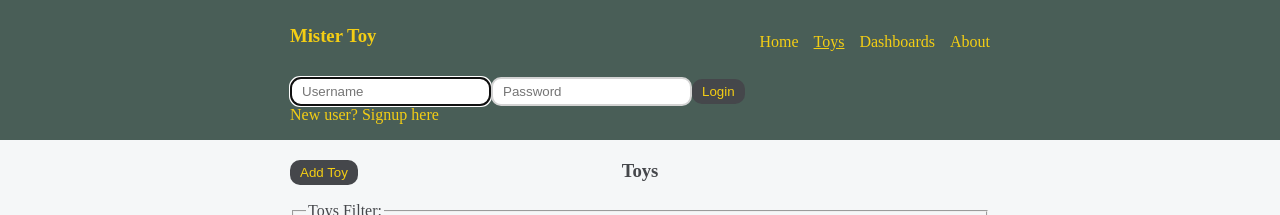
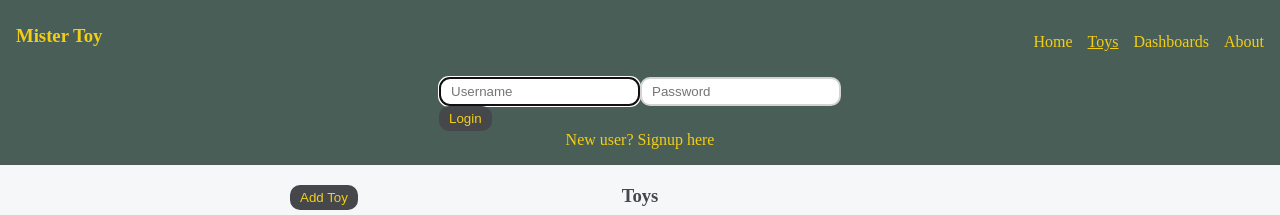
Before and after one commit to EdenRize/mistertoy-frontend, a React (Vite) app: page /toy in a window 1280 px wide. Shown: the top 215 px of the page. Built offline with nearby package versions, Linux system fonts and the light colour scheme; no server answers.

Commit message:
Add header styling

```diff
--- a/src/assets/style/cmps/_app-header.scss
+++ b/src/assets/style/cmps/_app-header.scss
@@ -1,7 +1,7 @@
 .app-header {
     background-color: var(--green);
     color: var(--yellow);
-    padding-block: 1em;
+    padding: 1em;
 
     & .header-container {
         display: flex;
@@ -15,4 +15,48 @@
         display: flex;
         gap: 15px;
     }
+
+    & .user-section:not(& .user-section .login-page) {
+        display: flex;
+        align-items: center;
+        justify-content: center;
+
+        &:has(.user-greet) {
+
+            justify-content: space-between;
+        }
+    }
+
+    a & .user-section .login-form {
+        display: flex;
+        align-items: center;
+        justify-content: space-between;
+        flex-direction: column;
+        margin-block-end: 10px;
+
+        & .inputs-container {
+            display: flex;
+            margin-block-end: 10px;
+
+            & input {
+                width: 110px;
+                margin-inline: 10px;
+
+
+                @include for-narrow-layout {
+                    width: 200px;
+                }
+
+                @include for-normal-layout {
+
+                    width: 300px;
+                }
+
+            }
+        }
+    }
+
+    & .btns {
+        text-align: center;
+    }
 }
--- a/src/cmps/AppHeader.jsx
+++ b/src/cmps/AppHeader.jsx
@@ -29,7 +29,7 @@ export function AppHeader() {
   }
 
   return (
-    <header className="main-layout full app-header ">
+    <header className="full app-header ">
       <section className="header-container">
         <h1>Mister Toy</h1>
         <nav className="app-nav">
@@ -40,14 +40,14 @@ export function AppHeader() {
         </nav>
       </section>
       {user ? (
-        <section>
-          <span to={`/user/${user._id}`}>
+        <section className='user-section'>
+          <span className='user-greet' to={`/user/${user._id}`}>
             Hello {user.fullname}
           </span>
           <button onClick={onLogout}>Logout</button>
         </section>
       ) : (
-        <section>
+        <section className='user-section'>
           <LoginSignup onSetUser={onSetUser} />
         </section>
       )}
--- a/src/cmps/LoginForm.jsx
+++ b/src/cmps/LoginForm.jsx
@@ -17,6 +17,8 @@ export function LoginForm({ onLogin, isSignup }) {
 
     return (
         <form className="login-form" onSubmit={handleSubmit}>
+            <div className="inputs-container">
+
                 <input
                     type="text"
                     name="username"
@@ -43,6 +45,7 @@ export function LoginForm({ onLogin, isSignup }) {
                     onChange={handleChange}
                     required
                 />}
+            </div>
             <button>{isSignup ? 'Signup' : 'Login'}</button>
         </form>
     )
```
Lines whose indentation alone changed are shown as unchanged.
